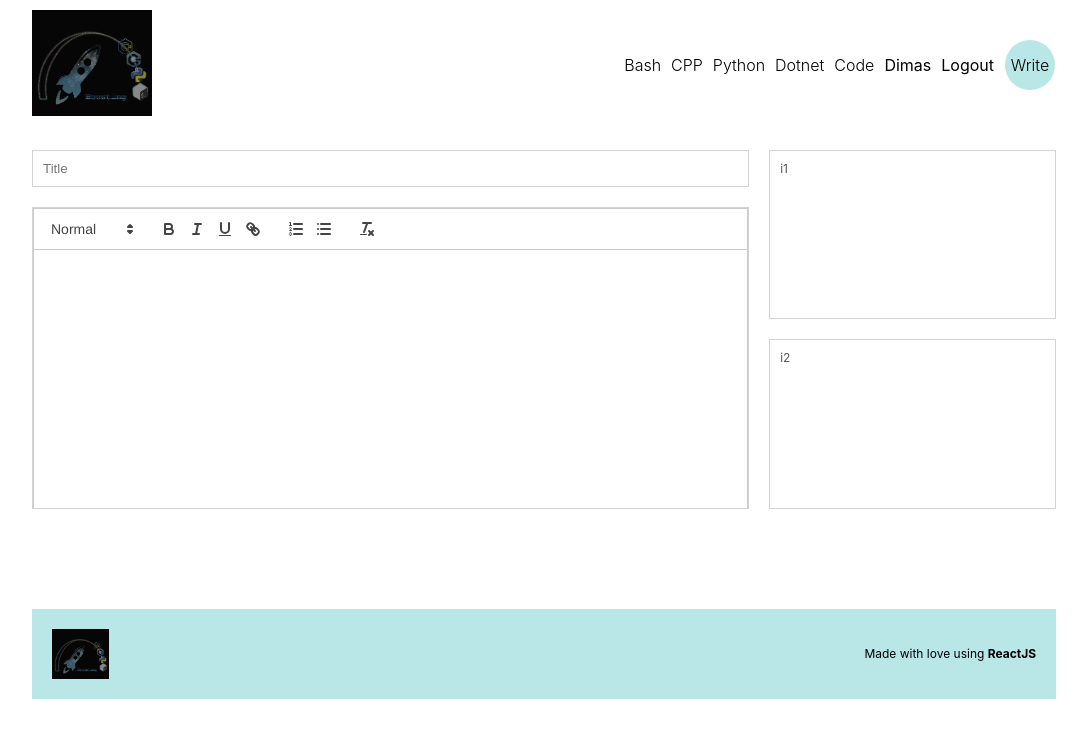
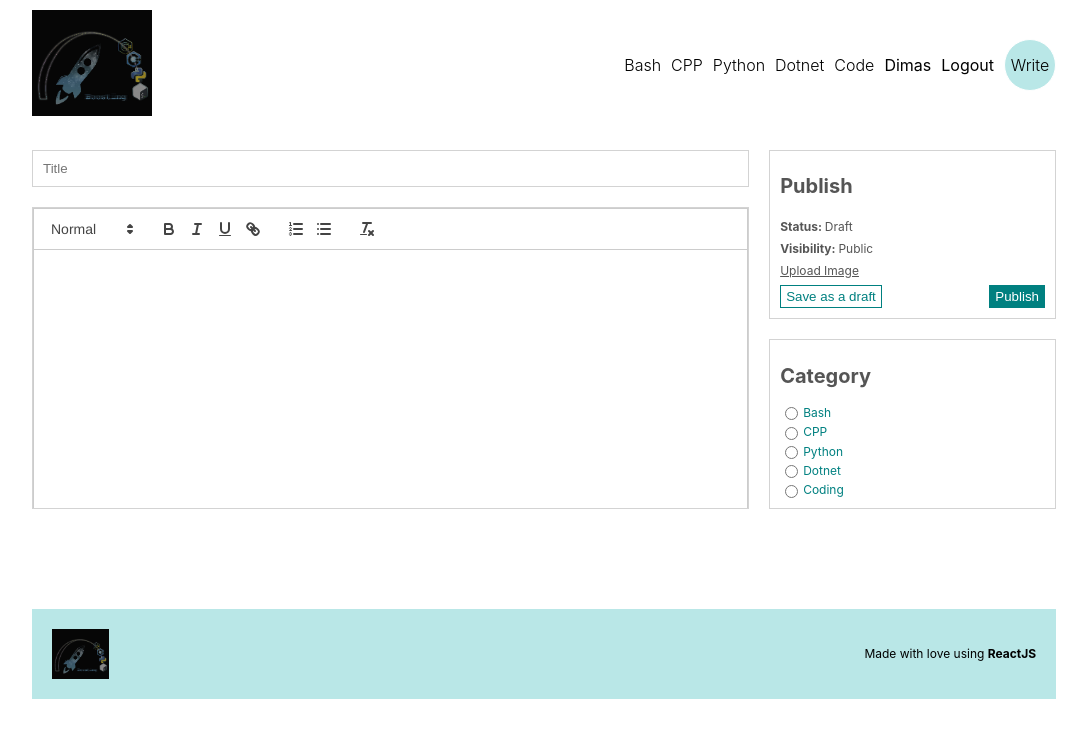
Before and after one commit to DimasVeliz/boosting_blog, a React (Create React App) app: page /write in a window 1280 px wide. Shown: the top 738 px of the page, without its empty margins (96-1183 px from the left). Built offline with nearby package versions, Linux system fonts and the light colour scheme.

Commit message:
Write page completed

```diff
--- a/package.json
+++ b/package.json
@@ -6,6 +6,8 @@
     "@testing-library/jest-dom": "^5.16.5",
     "@testing-library/react": "^13.4.0",
     "@testing-library/user-event": "^13.5.0",
+    "axios": "^1.3.6",
+    "moment": "^2.29.4",
     "react": "^18.2.0",
     "react-dom": "^18.2.0",
     "react-quill": "^2.0.0",
--- a/src/pages/Write.jsx
+++ b/src/pages/Write.jsx
@@ -1,13 +1,64 @@
+
 import React, { useState } from "react";
 import ReactQuill from "react-quill";
 import "react-quill/dist/quill.snow.css";
+import axios from "axios";
+import { useLocation, useNavigate } from "react-router-dom";
+import moment from "moment";
+
 const Write = () => {
-  const [value, setValue] = useState("");
+  const state = useLocation().state;
+  const [value, setValue] = useState(state?.title || "");
+  const [title, setTitle] = useState(state?.desc || "");
+  const [file, setFile] = useState(null);
+  const [cat, setCat] = useState(state?.cat || "");
+
+  const navigate = useNavigate()
+
+  const upload = async () => {
+    try {
+      const formData = new FormData();
+      formData.append("file", file);
+      const res = await axios.post("/upload", formData);
+      return res.data;
+    } catch (err) {
+      console.log(err);
+    }
+  };
+
+  const handleClick = async (e) => {
+    e.preventDefault();
+    const imgUrl = await upload();
+
+    try {
+      state
+        ? await axios.put(`/posts/${state.id}`, {
+          title,
+          desc: value,
+          cat,
+          img: file ? imgUrl : "",
+        })
+        : await axios.post(`/posts/`, {
+          title,
+          desc: value,
+          cat,
+          img: file ? imgUrl : "",
+          date: moment(Date.now()).format("YYYY-MM-DD HH:mm:ss"),
+        });
+      navigate("/")
+    } catch (err) {
+      console.log(err);
+    }
+  };
 
   return (
     <div className="add">
       <div className="content">
-        <input type="text" placeholder='Title' />
+        <input
+          type="text"
+          placeholder="Title"
+          onChange={(e) => setTitle(e.target.value)}
+        />
         <div className="editorContainer">
           <ReactQuill
             className="editor"
@@ -18,11 +69,90 @@
         </div>
       </div>
       <div className="menu">
-        <div className="item">i1</div>
-        <div className="item">i2</div>
+        <div className="item">
+          <h1>Publish</h1>
+          <span>
+            <b>Status: </b> Draft
+          </span>
+          <span>
+            <b>Visibility: </b> Public
+          </span>
+          <input
+            style={{ display: "none" }}
+            type="file"
+            id="file"
+            name=""
+            onChange={(e) => setFile(e.target.files[0])}
+          />
+          <label className="file" htmlFor="file">
+            Upload Image
+          </label>
+          <div className="buttons">
+            <button>Save as a draft</button>
+            <button onClick={handleClick}>Publish</button>
+          </div>
+        </div>
+        <div className="item">
+          <h1>Category</h1>
+          <div className="cat">
+            <input
+              type="radio"
+              checked={cat === "bash"}
+              name="cat"
+              value="bash"
+              id="bash"
+              onChange={(e) => setCat(e.target.value)}
+            />
+            <label htmlFor="bash">Bash</label>
+          </div>
+          <div className="cat">
+            <input
+              type="radio"
+              checked={cat === "cpp"}
+              name="cat"
+              value="cpp"
+              id="cpp"
+              onChange={(e) => setCat(e.target.value)}
+            />
+            <label htmlFor="cpp">CPP</label>
+          </div>
+          <div className="cat">
+            <input
+              type="radio"
+              checked={cat === "python"}
+              name="cat"
+              value="python"
+              id="python"
+              onChange={(e) => setCat(e.target.value)}
+            />
+            <label htmlFor="python">Python</label>
+          </div>
+          <div className="cat">
+            <input
+              type="radio"
+              checked={cat === "dotnet"}
+              name="cat"
+              value="dotnet"
+              id="dotnet"
+              onChange={(e) => setCat(e.target.value)}
+            />
+            <label htmlFor="dotnet">Dotnet</label>
+          </div>
+          <div className="cat">
+            <input
+              type="radio"
+              checked={cat === "code"}
+              name="cat"
+              value="code"
+              id="code"
+              onChange={(e) => setCat(e.target.value)}
+            />
+            <label htmlFor="code">Coding</label>
+          </div>
+        </div>
       </div>
     </div>
-  )
-}
+  );
+};
 
-export default Write
+export default Write;
```
Also changed, not shown: 1 other file (tests, documents, lock files or other folders).
